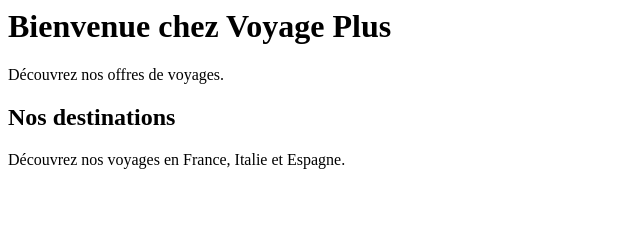
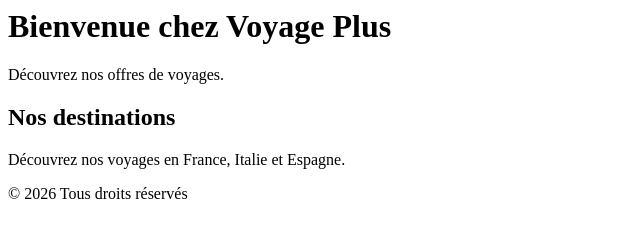
Before and after one commit to nawress4/voyage-examen, a plain HTML site: page index.html in a window 1280 px wide. Shown: the whole page, without its empty margins (0-640 px from the left). Drawn offline with Linux system fonts and the light colour scheme.

Commit message:
Modification du footer

```diff
--- a/index.html
+++ b/index.html
@@ -4,3 +4,6 @@
     <h2>Nos destinations</h2>
     <p>Découvrez nos voyages en France, Italie et Espagne.</p>
 </section>
+<footer>
+    <p>© 2026 Tous droits réservés</p>
+</footer>
```
